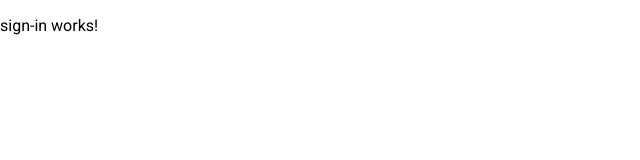
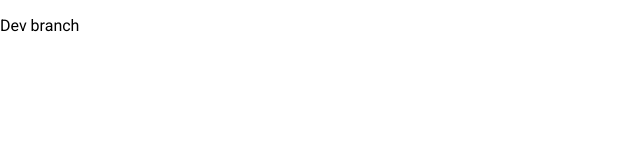
Before and after one commit to PixDay/League-of-Merline, an Angular app in the folder Web/: page /sign-in in a window 1280 px wide. Shown: the top 160 px of the page, without its empty margins (0-640 px from the left). Built offline with nearby package versions, Linux system fonts and the light colour scheme.

Commit message:
[ADD] - Dev branch

```diff
--- a/Web/src/app/components/sign-in/sign-in.component.html
+++ b/Web/src/app/components/sign-in/sign-in.component.html
@@ -1 +1 @@
-<p>sign-in works!</p>
+<p>Dev branch</p>
```
